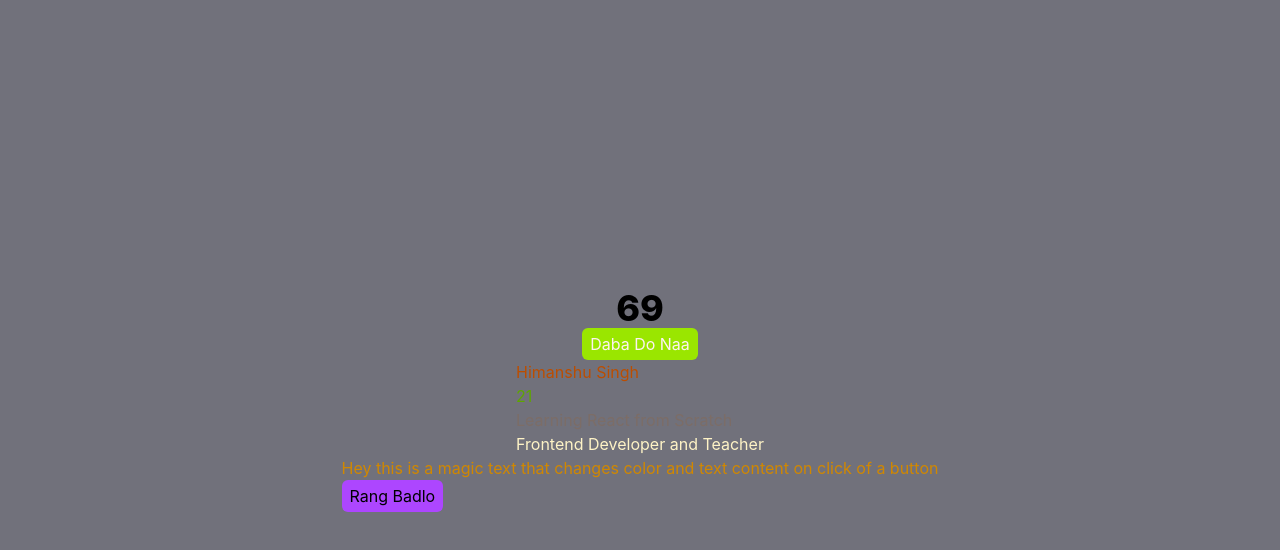
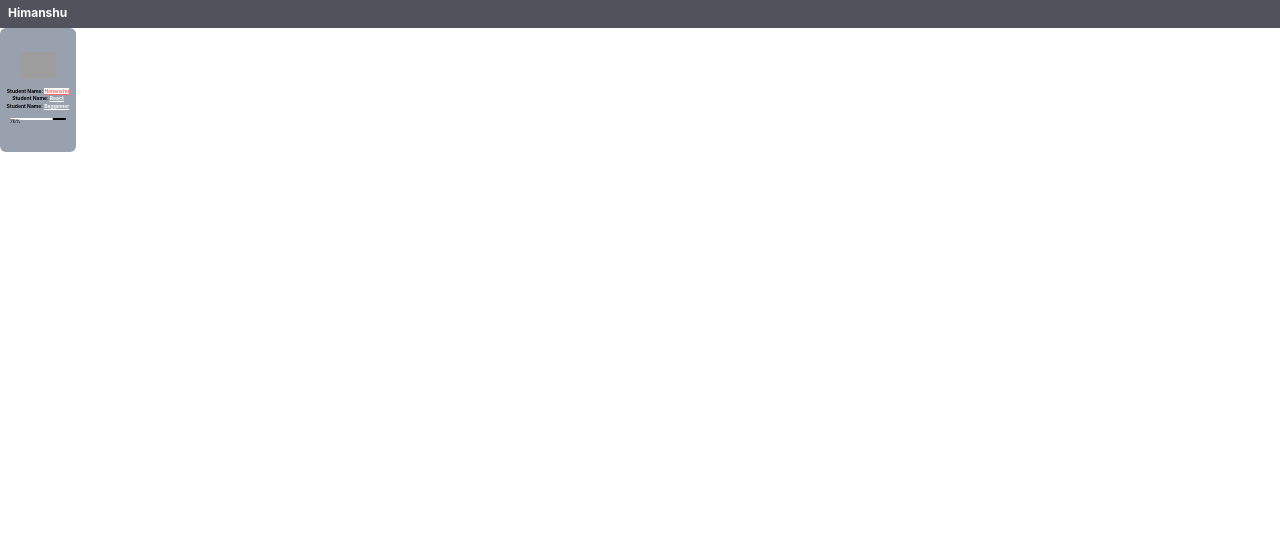
Before and after one commit to Devvvkun/react-learning, a React (Vite) app: page / in a window 1280 px wide. Shown: the top 550 px of the page. Built offline with nearby package versions, Linux system fonts and the light colour scheme; grey boxes are pictures that could not be loaded; the HTML template or start-up script is replaced by a standard one.

Commit message:
Props Drilling via Student  Card

```diff
--- a/src/App.jsx
+++ b/src/App.jsx
@@ -3,15 +3,24 @@ import Counter from './Counter'
 import Intro from './Intro'
 import './index.css'
 import ColorRender from './ColorRender'
+import StudentDashboard from './StudentDashboard'
 function App() {
+  const student = {
+    id : 101,
+    name  : "Himanshu",
+    course  : "React",
+    level : "Begginner",
+    progress: "76%"
+  }
 
   return (
     <>
-    <div className='h-screen w-screen bg-zinc-500 p-5 flex justify-center items-center flex-col ' >
+    {/* <div className='h-screen w-screen bg-zinc-500 p-5 flex justify-center items-center flex-col ' >
      <Counter/>
      <Intro data={ {name: "Himanshu Singh" , age: 21 , topic : "Learning React from Scratch"} } role = "Frontend Developer and Teacher"/>
      <ColorRender />
-      </div>
+      </div> */}
+    <StudentDashboard data ={student}  />
     </>
   )
 }
--- /dev/null
+++ b/src/ProgressBar.jsx
@@ -0,0 +1,11 @@
+import React from 'react'
+
+const ProgressBar = ({progbar}) => {
+  return (
+    <div>
+        <div className=' h-0.5 w-14 my-2 rounded-md bg-black text-[5px] flex flex-row'><div className=" h-full bg-white rounded-md" style={{width : `${progbar.progress}`}} >{progbar.progress}</div></div>
+    </div>
+  )
+}
+
+export default ProgressBar
--- /dev/null
+++ b/src/StdudentProfile.jsx
@@ -0,0 +1,19 @@
+import React from 'react'
+import ProgressBar from './ProgressBar'
+
+const StdudentProfile = ({profdata}) => {
+  return (
+    <div>
+        <div className='card h-31 w-19 py-4 bg-gray-400 rounded-md flex justify-center items-center flex-col '>
+            <div className=' relative  rounded-full bg-gray-400 h-9 w-9 '><img src="https://static.vecteezy.com/system/resources/thumbnails/032/176/191/small_2x/business-avatar-profile-black-icon-man-of-user-symbol-in-trendy-flat-style-isolated-on-male-profile-people-diverse-face-for-social-network-or-web-vector.jpg" /></div>
+            <p className='text-[5px] font-bold'>Student Name: <span className=' text-[5px] underline text-red-400 bg-white'>{profdata.name}</span></p>
+            <p className='text-[5px] font-bold'>Student Name: <span className=' text-[5px] underline text-white'>{profdata.course}</span></p>
+            <p className='text-[5px] font-bold'>Student Name: <span className=' text-[5px] underline text-white'>{profdata.level}</span></p>
+            <ProgressBar progbar={profdata} />
+        </div>
+
+    </div>
+  )
+}
+
+export default StdudentProfile
--- /dev/null
+++ b/src/StudentDashboard.jsx
@@ -0,0 +1,15 @@
+import React from 'react'
+import StdudentProfile from './StdudentProfile'
+const StudentDashboard = ( {data} ) => {
+  return (
+
+    <div>
+        {console.log(data)}
+        <nav className='h-7 static top w-screen bg-zinc-600'>{
+            <div className='font-bold text-white text-[12px] px-2 py-1 '> {data.name}</div>
+            }</nav>
+            <StdudentProfile profdata = {data} />
+    </div>
+    ) }
+
+export default StudentDashboard
```
